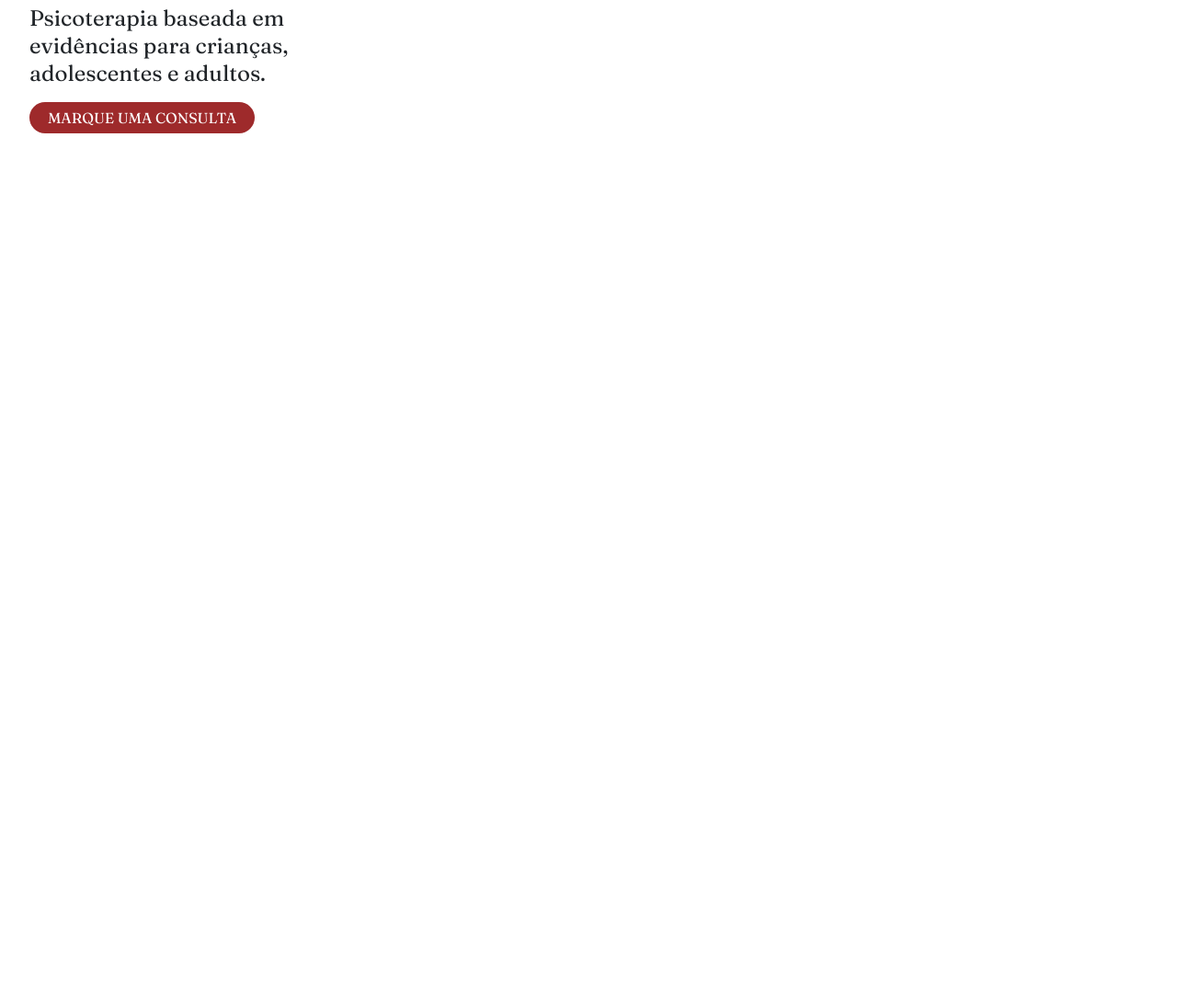
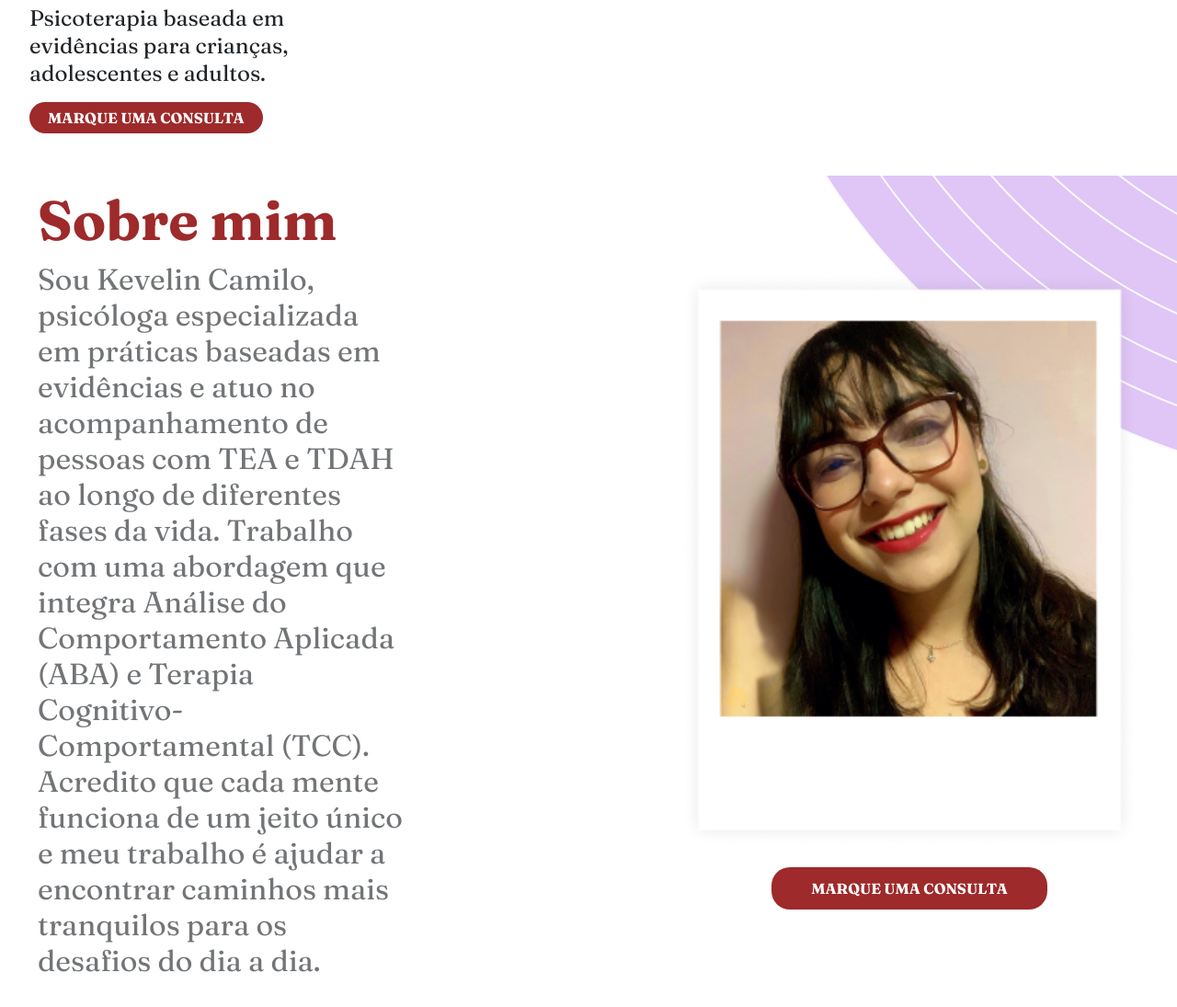
Before and after one commit to joaogabrieI/psiKevelin-landingPage, a plain HTML site: page index.html in a window 1280 px wide. Shown: the part 601-1696 px from the top of the page at 92% size. Before the commit the page ends 800 px from the top, so only its background shows below. Drawn offline with nearby package versions, Linux system fonts and the light colour scheme; a web font is replaced by a local one.

Commit message:
feat: adicionar tela de informações da profissional

```diff
--- a/css/base/links.css
+++ b/css/base/links.css
@@ -5,3 +5,10 @@
     border-radius: 20px;
     padding: 7px 20px 7px 20px;
 }
+
+.btn-whatsapp-sobre-mim {
+    text-align: center;
+    width: 300px;
+    padding: 8px;
+    margin-top: 20px;
+}
--- a/css/base/typography.css
+++ b/css/base/typography.css
@@ -12,7 +12,7 @@
     line-height: 21px;
 }
 
-.texto-apresentacao {
+.texto-apresentacao, .btn-whatsapp-sobre-mim {
     font-family: var(--font-fraunces);
     font-size: 24px;
     line-height: 30px;
@@ -22,9 +22,26 @@
     font-size: 60px;
     line-height: 74px;
     color: #272665;
+    font-weight: bolder;
+}
+
+.text-sobre-mim h2{
+    font-size: 60px;
+    line-height: 74px;
+    color: #9E2A2B;
     font-weight: bold;
+    font-family: var(--font-fraunces);
+    font-weight: bold;
+}
+
+.text-sobre-mim p {
+    font-size: 32px;
+    line-height: 39px;
+    font-family: var(--font-fraunces);
+    opacity: 63%;
 }
 
 .btn-whatsapp {
     font-size: 16px;
+    font-weight: bold   ;
 }
--- /dev/null
+++ b/css/layout/sobre-mim.css
@@ -0,0 +1,16 @@
+.sobre-mim {
+    background-image: url('../../img/background-sobre-mim.png');
+    background-repeat: no-repeat;
+    background-position-x: 463px;
+    height: 900px;
+    gap: 250px;
+}
+
+.img-sobre-mim img {
+    height: 630px;
+    width: 500px;
+}
+
+.text-sobre-mim {
+    width: 35%;
+}
--- a/css/main.css
+++ b/css/main.css
@@ -4,3 +4,4 @@
 @import "base/links.css";
 @import "module/card.css";
 @import "layout/inicio.css";
+@import "layout/sobre-mim.css";
--- a/index.html
+++ b/index.html
@@ -9,8 +9,8 @@
     <link href="https://cdn.jsdelivr.net/npm/bootstrap@5.3.5/dist/css/bootstrap.min.css" rel="stylesheet"
         integrity="sha384-SgOJa3DmI69IUzQ2PVdRZhwQ+dy64/BUtbMJw1MZ8t5HZApcHrRKUc4W0kG879m7" crossorigin="anonymous">
     <script src="https://cdn.jsdelivr.net/npm/bootstrap@5.3.5/dist/js/bootstrap.bundle.min.js"
-        integrity="sha384-k6d4wzSIapyDyv1kpU366/PK5hCdSbCRGRCMv+eplOQJWyd1fbcAu9OCUj5zNLiq"
-        crossorigin="anonymous" defer></script>
+        integrity="sha384-k6d4wzSIapyDyv1kpU366/PK5hCdSbCRGRCMv+eplOQJWyd1fbcAu9OCUj5zNLiq" crossorigin="anonymous"
+        defer></script>
 </head>
 
 <body>
@@ -24,13 +24,27 @@
                 <div class="p-2 bd-highlight texto-apresentacao">
                     <h1>Cuidando de mentes únicas com afeto e ciência!</h1>
                     <p class="w-50">Psicoterapia baseada em evidências para crianças, adolescentes e adultos.</p>
-                    <a href="https://wa.me/+5511963682169?text=Ol%C3%A1%2C%20encontrei%20seu%20site%20e%20gostaria%20de%20saber%20mais%20sobre%20seus%20servi%C3%A7os%20e%20como%20posso%20agendar%20uma%20consulta." class="btn-whatsapp">MARQUE UMA CONSULTA</a>
+                    <a href="https://wa.me/+5511963682169?text=Ol%C3%A1%2C%20encontrei%20seu%20site%20e%20gostaria%20de%20saber%20mais%20sobre%20seus%20servi%C3%A7os%20e%20como%20posso%20agendar%20uma%20consulta."
+                        class="btn-whatsapp">MARQUE UMA CONSULTA</a>
                 </div>
             </div>
             <div class="">
                 <img src="img/logo.svg" alt="">
             </div>
         </section>
+
+        <section class="sobre-mim d-flex align-items-center justify-content-center">
+            <div class="text-sobre-mim p-4">
+                <h2>Sobre mim</h2>
+                <p>Sou Kevelin Camilo, psicóloga especializada em práticas baseadas em evidências e atuo no acompanhamento de pessoas com TEA e TDAH ao longo de diferentes fases da vida. Trabalho com uma abordagem que integra Análise do Comportamento Aplicada (ABA) e Terapia Cognitivo-Comportamental (TCC).
+                    Acredito que cada mente funciona de um jeito único e meu trabalho é ajudar a encontrar caminhos mais tranquilos para os desafios do dia a dia.</p>
+            </div>
+            <div class="flex-column d-flex justify-content-center align-items-center p-4 img-sobre-mim">
+                <img src="img/perfil.png" alt="">
+                <a href="https://wa.me/+5511963682169?text=Ol%C3%A1%2C%20encontrei%20seu%20site%20e%20gostaria%20de%20saber%20mais%20sobre%20seus%20servi%C3%A7os%20e%20como%20posso%20agendar%20uma%20consulta."
+                        class="btn-whatsapp-sobre-mim btn-whatsapp">MARQUE UMA CONSULTA</a>
+            </div>
+        </section>
     </main>
 </body>
 
```
Also changed, not shown: img/background-sobre-mim.png (added).
